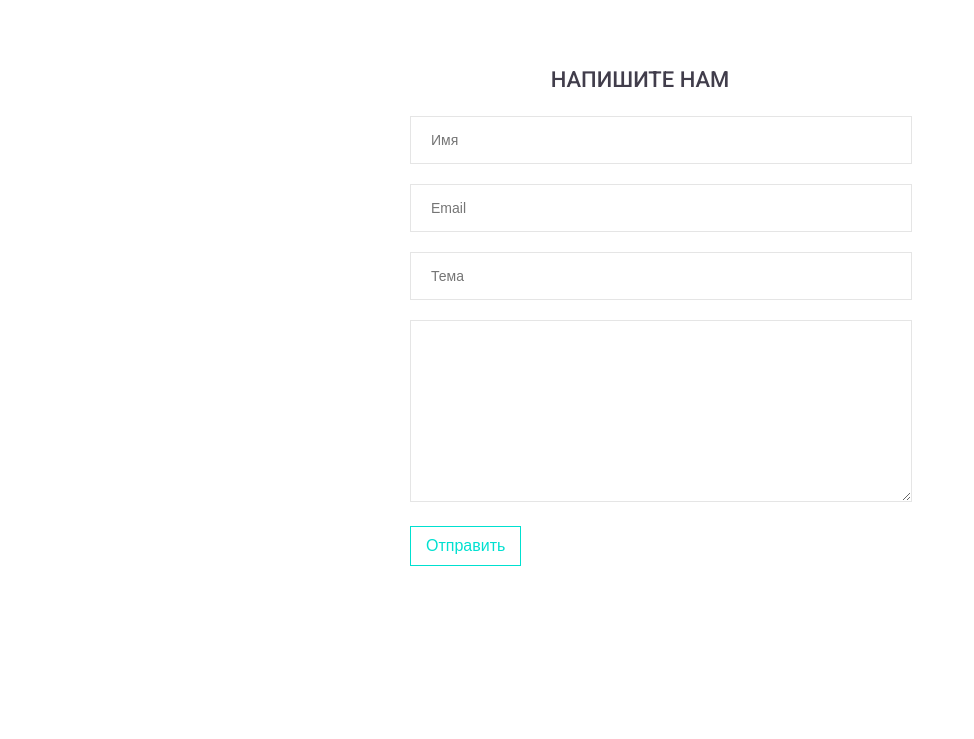
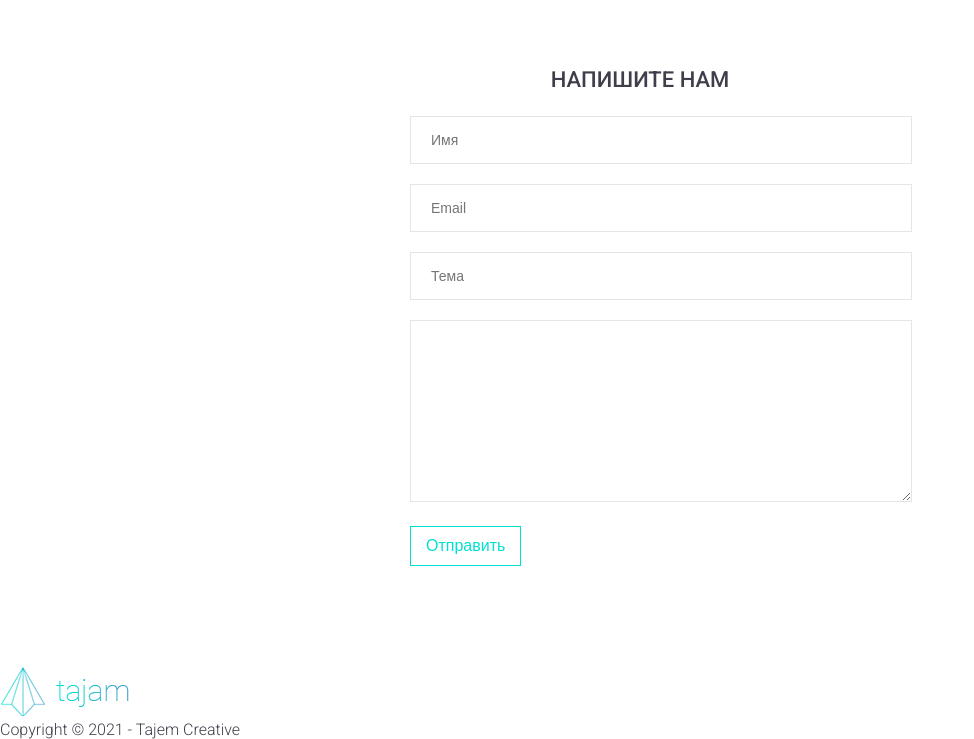
Before and after one commit to webdev-alexey/project_tajam, a plain HTML site: page index.html in a window 1280 px wide. Shown: the part 983-1722 px from the top of the page, without its empty margins (0-974 px from the left). Before the commit the page ends 1649 px from the top, so only its background shows below. Drawn offline with Linux system fonts and the light colour scheme.

Commit message:
верстка footer

```diff
--- a/index.html
+++ b/index.html
@@ -110,5 +110,14 @@
         </div>
       </div>
     </main>
+
+    <div class="footer-wrap">
+      <footer class="footer">
+        <a href="#">
+          <img class="footer-logo" src="img/logo.png" alt="" />
+        </a>
+        <p>Copyright © 2021 - Tajem Creative</p>
+      </footer>
+    </div>
   </body>
 </html>
```
